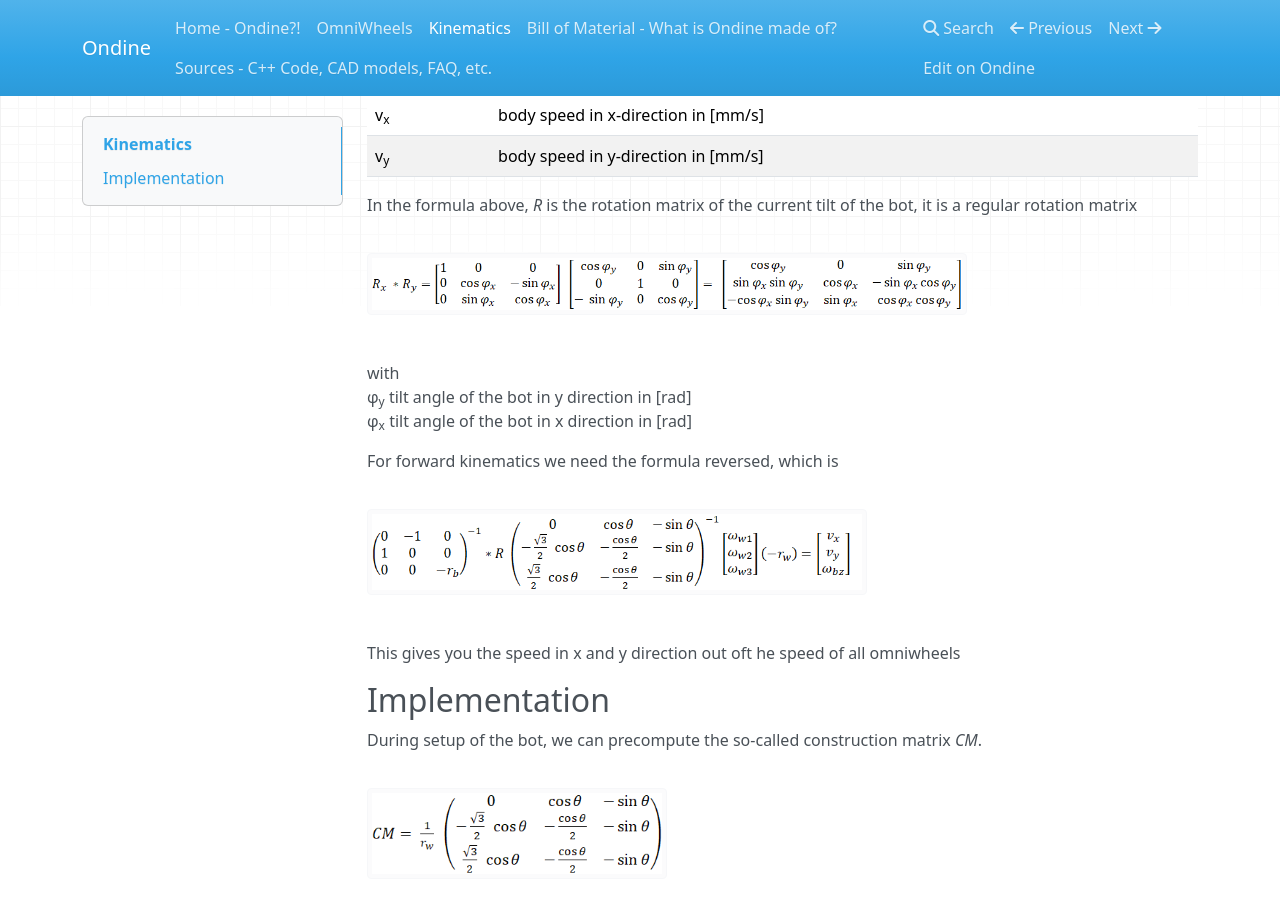
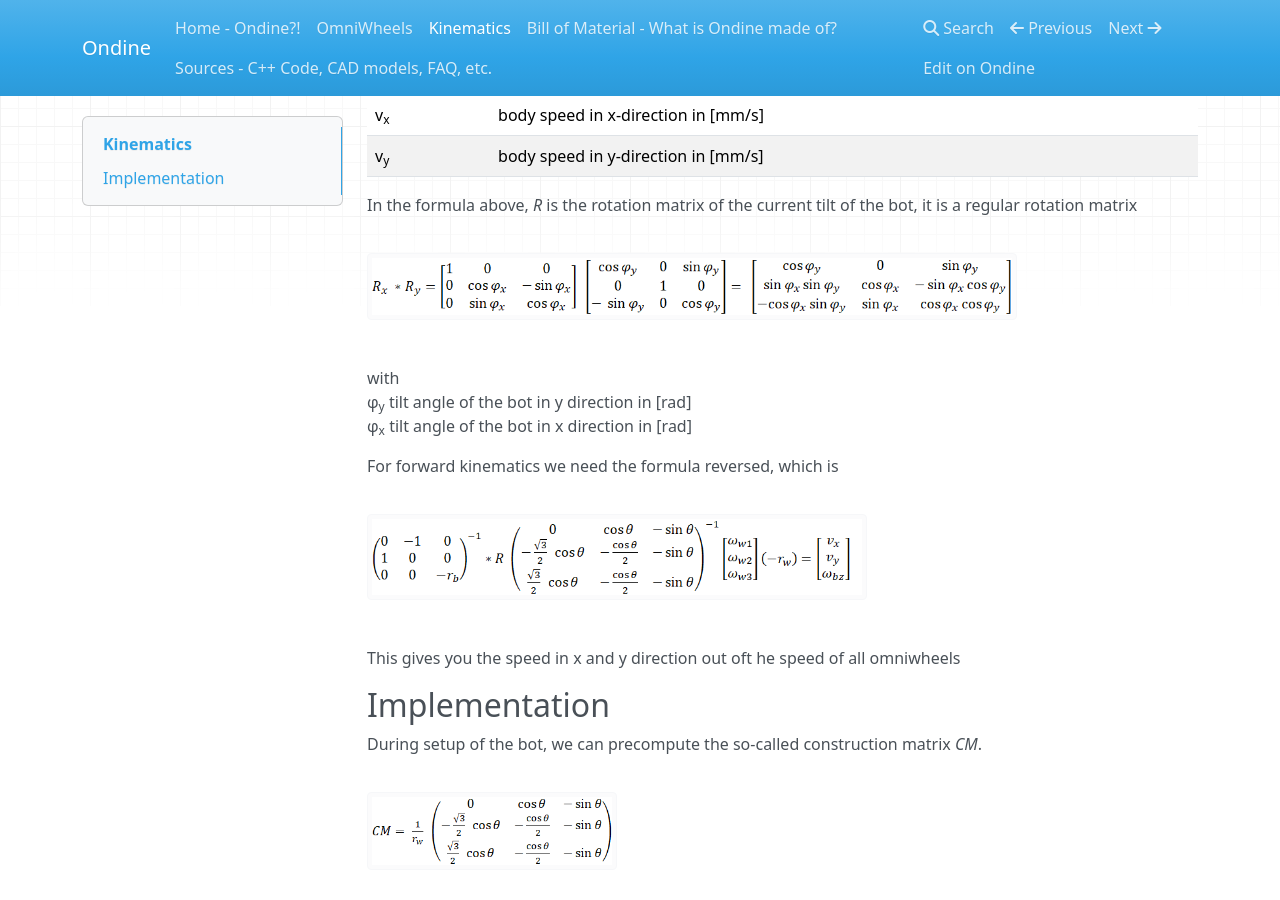
Before and after one commit to jochenalt/Ondine, an MkDocs documentation site: the page built from docs/Kinematics.md, in a window 1280 px wide and 900 px high, scrolled down 665 px. Built offline with MkDocs 1.6.1, drawn with Linux system fonts in a browser that asks for light colours; nearby versions of some CDN libraries; old or Windows-style settings are respelled for this version of MkDocs.

Commit message:
no message

```diff
--- a/docs/Kinematics.md
+++ b/docs/Kinematics.md
@@ -25,7 +25,7 @@
 
 In the formula above, <i>R</i> is the rotation matrix of the current tilt of the bot, it is a regular rotation matrix
 
-<img width="600" src="../images/kinematics/image021.png" >
+<img width="650" src="../images/kinematics/image021.png" >
 
 with <br>
 φ<sub>y</sub> tilt angle of the bot in y direction in [rad]<br>
@@ -41,10 +41,10 @@
 
 During setup of the bot, we can precompute the so-called construction matrix <i>CM</i>.
 
-<img  width="300" src="../images/kinematics/image031.png" >
+<img  width="250" src="../images/kinematics/image031.png" >
 
 During runtime a continously running loop, we have the tilt angles coming from the IMU, and compute the tilt correction matrix <i>R</i>i We are lucky that al that is finally multiplied with the sparse matrix
 
-<img  width="200" src="../images/kinematics/image033.png" >
+<img  width="80" src="../images/kinematics/image033.png" >
 
 which means that we do not have to compute a full matrix multiplication of CM*R with 81 floating point multiplications, but we can omit the computation where the matrix above is zero requiring 10 multiplications only.
```
